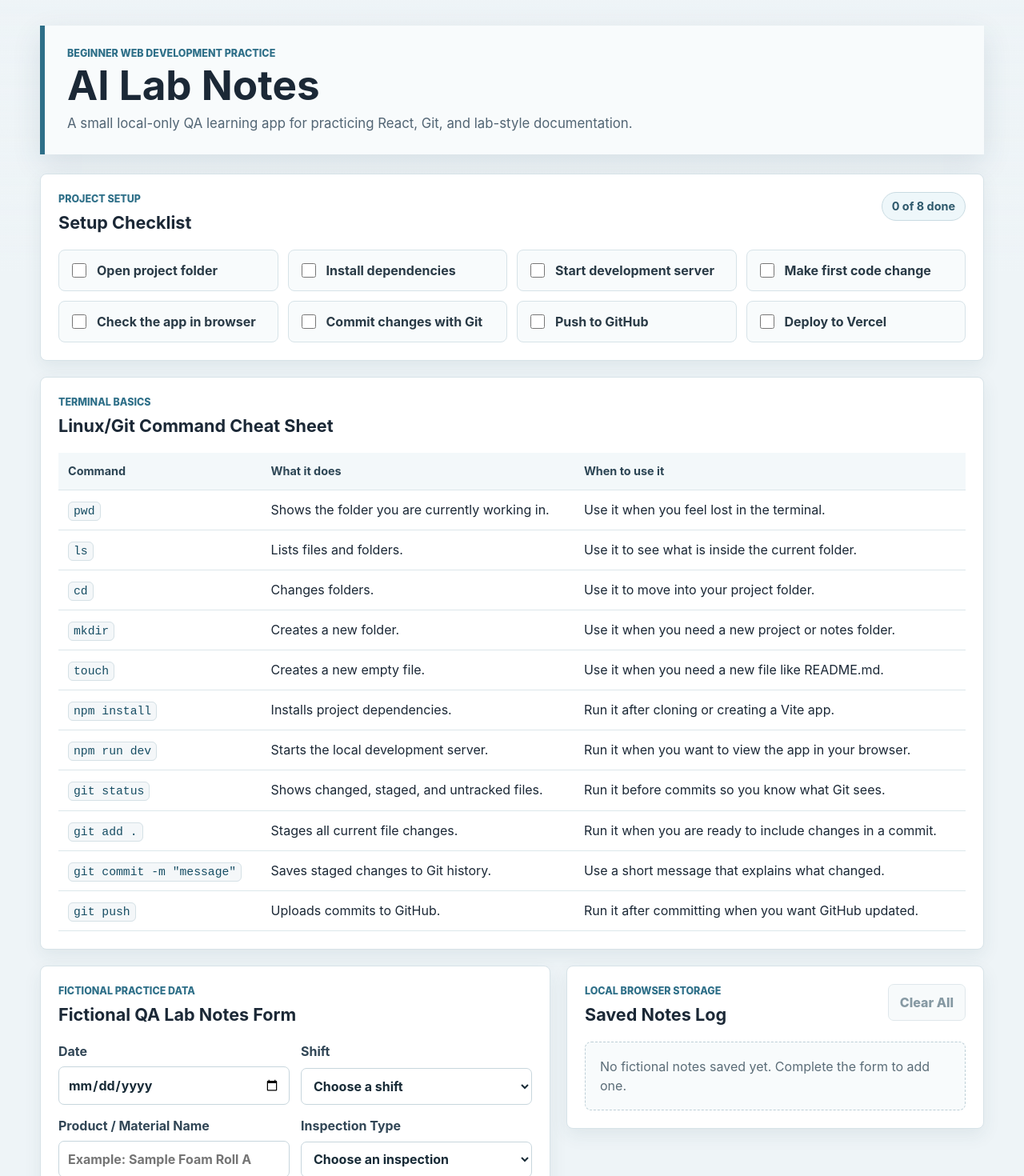
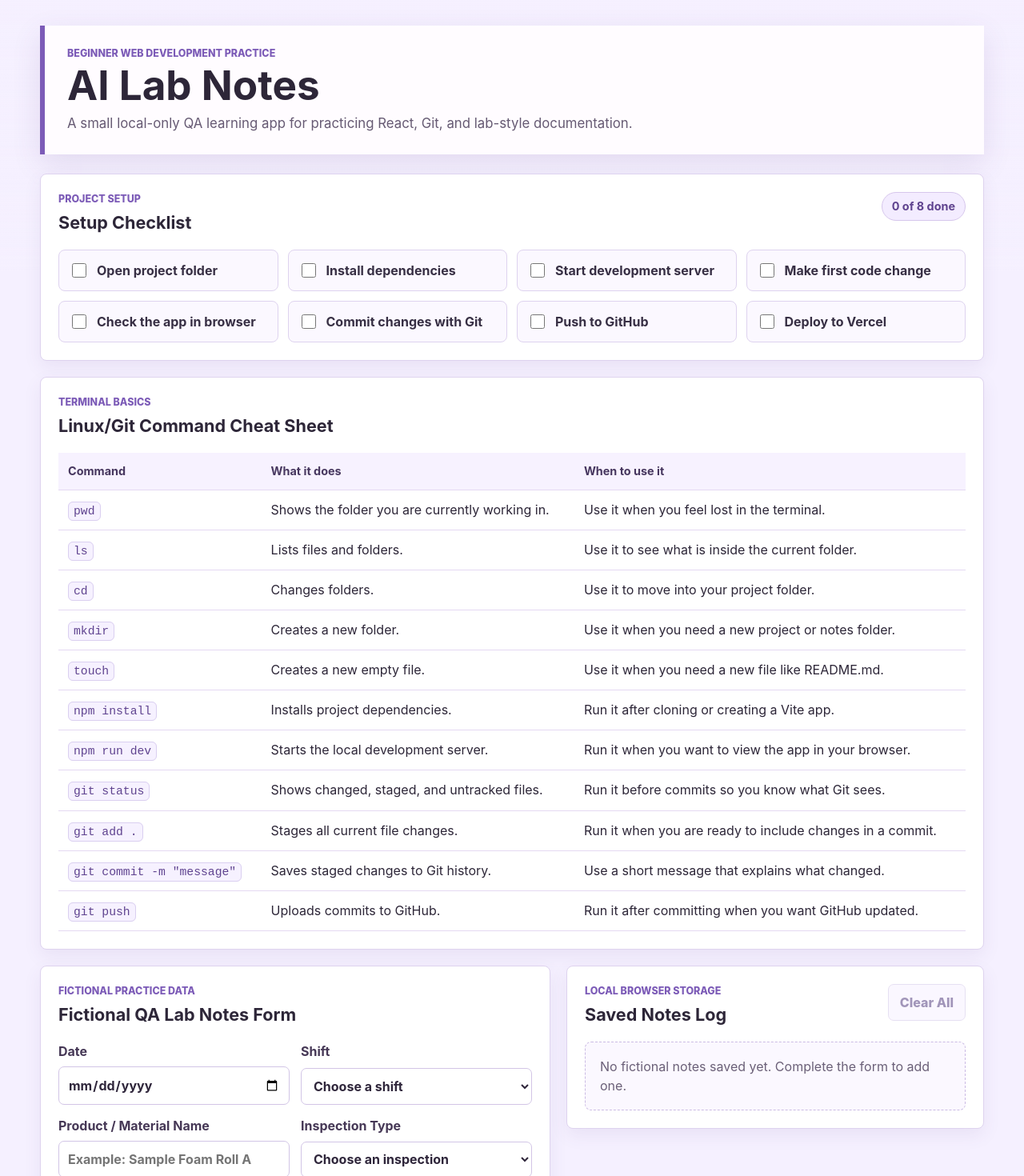
Before and after one commit to jodymichaud/ai-foundations-part-2, a React (Vite) app in the folder ai-lab-notes/: page / in a window 1280 px wide. Shown: the top 1470 px of the page at 80% size. Built offline with nearby package versions, Linux system fonts and the light colour scheme.

Commit message:
Update app theme to light purple

```diff
--- a/ai-lab-notes/src/styles.css
+++ b/ai-lab-notes/src/styles.css
@@ -1,6 +1,6 @@
 :root {
-  color: #1b2836;
-  background: #eef4f7;
+  color: #2d2638;
+  background: #f5f0ff;
   font-family:
     Inter, ui-sans-serif, system-ui, -apple-system, BlinkMacSystemFont, "Segoe UI",
     sans-serif;
@@ -17,8 +17,8 @@ body {
   margin: 0;
   min-width: 320px;
   background:
-    linear-gradient(180deg, rgba(238, 244, 247, 0.35), #eef4f7 340px),
-    #eef4f7;
+    linear-gradient(180deg, rgba(245, 240, 255, 0.45), #f5f0ff 340px),
+    #f5f0ff;
 }
 
 button,
@@ -44,11 +44,11 @@ button:disabled {
 }
 
 .app-header {
-  border-left: 6px solid #2e6f88;
+  border-left: 6px solid #7c5bb7;
   margin-bottom: 24px;
   padding: 26px 28px;
-  background: #f8fbfc;
-  box-shadow: 0 12px 34px rgba(43, 77, 95, 0.12);
+  background: #fffcff;
+  box-shadow: 0 12px 34px rgba(87, 61, 130, 0.12);
 }
 
 .app-header h1 {
@@ -60,13 +60,13 @@ button:disabled {
 .header-copy {
   max-width: 720px;
   margin: 0;
-  color: #526574;
+  color: #665a73;
   font-size: 1.05rem;
 }
 
 .eyebrow {
   margin: 0;
-  color: #2e6f88;
+  color: #7c5bb7;
   font-size: 0.78rem;
   font-weight: 800;
   letter-spacing: 0;
@@ -74,12 +74,12 @@ button:disabled {
 }
 
 .card {
-  border: 1px solid #d7e3e8;
+  border: 1px solid #ded3ef;
   border-radius: 8px;
   margin-bottom: 20px;
   padding: 22px;
   background: #ffffff;
-  box-shadow: 0 8px 22px rgba(43, 77, 95, 0.08);
+  box-shadow: 0 8px 22px rgba(87, 61, 130, 0.08);
 }
 
 .section-heading {
@@ -96,11 +96,11 @@ button:disabled {
 }
 
 .progress-pill {
-  border: 1px solid #c9dbe2;
+  border: 1px solid #d6c6ec;
   border-radius: 999px;
   padding: 6px 12px;
-  color: #2e596c;
-  background: #eef7fa;
+  color: #5f438f;
+  background: #f3ecff;
   font-size: 0.9rem;
   font-weight: 700;
   white-space: nowrap;
@@ -117,18 +117,18 @@ button:disabled {
   align-items: center;
   min-height: 52px;
   gap: 10px;
-  border: 1px solid #d7e3e8;
+  border: 1px solid #ded3ef;
   border-radius: 8px;
   padding: 12px;
-  background: #f8fbfc;
-  color: #293a46;
+  background: #fbf8ff;
+  color: #372f44;
   font-weight: 650;
 }
 
 .checklist-item input {
   width: 18px;
   height: 18px;
-  accent-color: #2e6f88;
+  accent-color: #7c5bb7;
 }
 
 .table-wrap {
@@ -142,24 +142,24 @@ table {
 
 th,
 td {
-  border-bottom: 1px solid #dce7eb;
+  border-bottom: 1px solid #e4d9f2;
   padding: 12px;
   text-align: left;
   vertical-align: top;
 }
 
 th {
-  color: #2d4655;
-  background: #f3f8fa;
+  color: #47375f;
+  background: #f7f2ff;
   font-size: 0.9rem;
 }
 
 code {
-  border: 1px solid #d5e1e6;
+  border: 1px solid #dacff0;
   border-radius: 6px;
   padding: 3px 6px;
-  background: #f4f7f9;
-  color: #164d63;
+  background: #f6f1ff;
+  color: #5f438f;
   font-size: 0.92rem;
 }
 
@@ -179,7 +179,7 @@ code {
 .lab-form label {
   display: grid;
   gap: 7px;
-  color: #314656;
+  color: #463856;
   font-weight: 700;
 }
 
@@ -193,11 +193,11 @@ input,
 select,
 textarea {
   width: 100%;
-  border: 1px solid #c7d6dd;
+  border: 1px solid #d2c5e6;
   border-radius: 7px;
   padding: 10px 11px;
   background: #ffffff;
-  color: #182b37;
+  color: #2f263b;
 }
 
 textarea {
@@ -207,8 +207,8 @@ textarea {
 input:focus,
 select:focus,
 textarea:focus {
-  border-color: #2e6f88;
-  outline: 3px solid rgba(46, 111, 136, 0.18);
+  border-color: #7c5bb7;
+  outline: 3px solid rgba(124, 91, 183, 0.2);
 }
 
 .primary-button,
@@ -221,14 +221,14 @@ textarea:focus {
 }
 
 .primary-button {
-  background: #2e6f88;
+  background: #7c5bb7;
   color: #ffffff;
 }
 
 .secondary-button {
-  border: 1px solid #c6d5db;
-  color: #244658;
-  background: #f2f7f9;
+  border: 1px solid #d3c7e8;
+  color: #553f80;
+  background: #f6f1ff;
 }
 
 .danger-button {
@@ -246,12 +246,12 @@ textarea:focus {
 }
 
 .empty-state {
-  border: 1px dashed #bdcfd7;
+  border: 1px dashed #cbbbe4;
   border-radius: 8px;
   margin: 0;
   padding: 18px;
-  color: #5b6d78;
-  background: #f8fbfc;
+  color: #6b6078;
+  background: #fbf8ff;
 }
 
 .notes-list {
@@ -260,10 +260,10 @@ textarea:focus {
 }
 
 .note-card {
-  border: 1px solid #d7e3e8;
+  border: 1px solid #ded3ef;
   border-radius: 8px;
   padding: 16px;
-  background: #fbfdfe;
+  background: #fffcff;
 }
 
 .note-card-header {
@@ -280,7 +280,7 @@ textarea:focus {
 
 .note-card p {
   margin: 0;
-  color: #5d6f7b;
+  color: #6b6078;
 }
 
 dl {
@@ -290,7 +290,7 @@ dl {
 }
 
 dt {
-  color: #607481;
+  color: #736580;
   font-size: 0.82rem;
   font-weight: 800;
   text-transform: uppercase;
@@ -298,7 +298,7 @@ dt {
 
 dd {
   margin: 2px 0 0;
-  color: #213440;
+  color: #33283f;
 }
 
 .learning-grid {
@@ -308,10 +308,10 @@ dd {
 }
 
 .learning-grid article {
-  border: 1px solid #d7e3e8;
+  border: 1px solid #ded3ef;
   border-radius: 8px;
   padding: 15px;
-  background: #f8fbfc;
+  background: #fbf8ff;
 }
 
 .learning-grid h3 {
@@ -321,7 +321,7 @@ dd {
 
 .learning-grid p {
   margin: 0;
-  color: #526574;
+  color: #665a73;
 }
 
 @media (max-width: 980px) {
```
